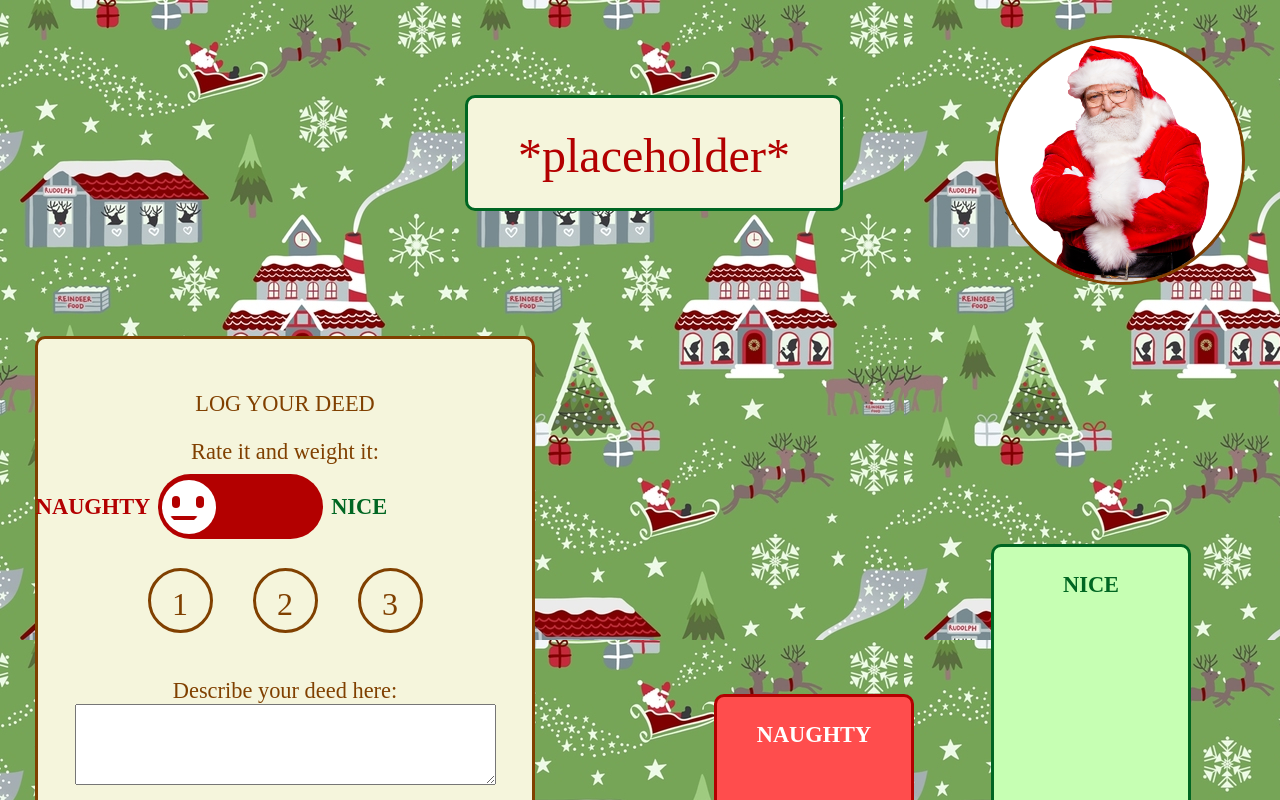
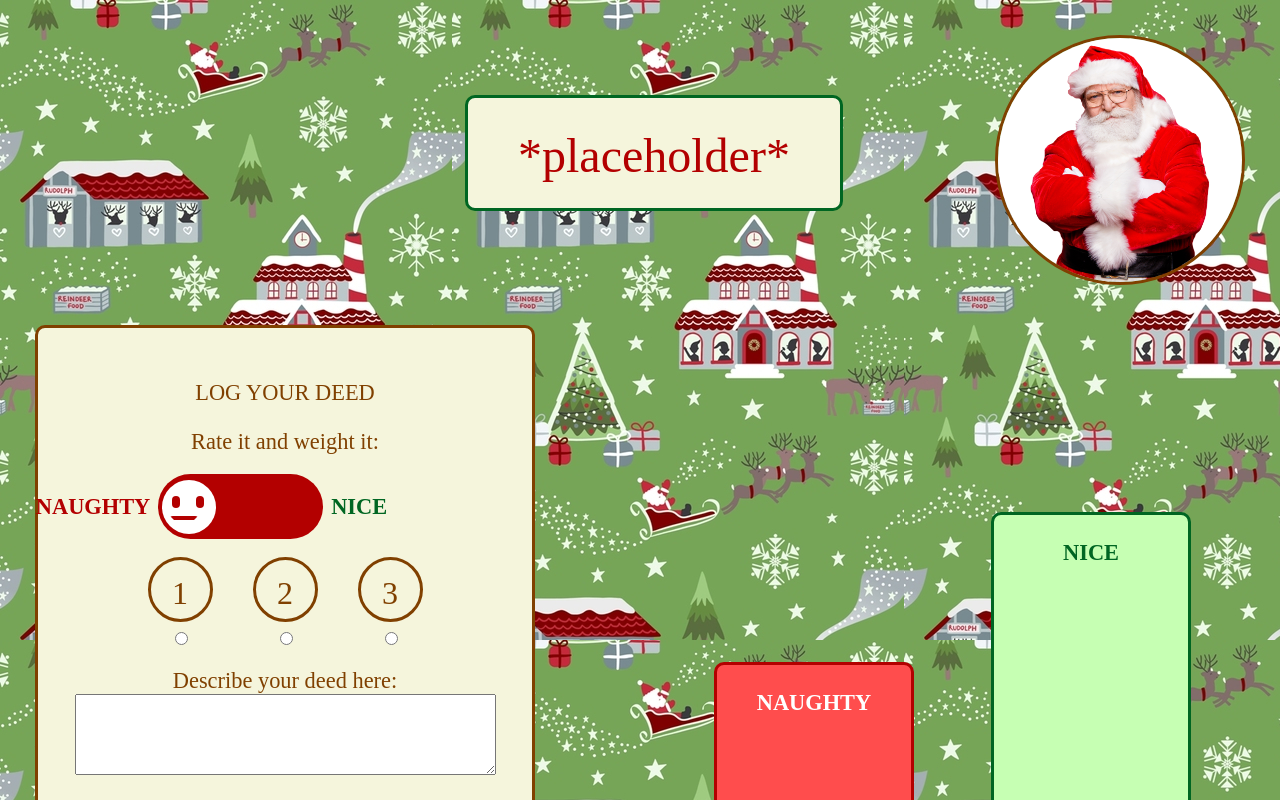
Before and after one commit to beniciovargas/santas_scorecard, a React (Create React App) app in the folder client/: page /profile in a window 1280 px wide. Shown: the top 800 px of the page. Built offline with nearby package versions, Linux system fonts and the light colour scheme; the HTML template or start-up script is replaced by a standard one.

Commit message:
methods added

```diff
--- a/client/src/App.js
+++ b/client/src/App.js
@@ -13,7 +13,7 @@ class App extends Component {
 // add newDeeds in DB ****  Beni will do
 // pt values to deeds- increment, find file with code ****
 // get deeds and add them to bottom bar render method ****
-// toggle button method, distinction of naughty or nice *****
+// toggle button method, distinction of naughty or nice ****
 
 
 state = {
--- a/client/src/components/pages/Profile/Profile.css
+++ b/client/src/components/pages/Profile/Profile.css
@@ -109,6 +109,10 @@ body {
   margin: 20px;
   padding: 15px;
 
+}
+
+.rate > input {
+  margin-top: 20px;
 }
 
 .rate:hover {
--- a/client/src/components/pages/Profile/Profile.js
+++ b/client/src/components/pages/Profile/Profile.js
@@ -64,26 +64,26 @@ class Profile extends Component {
 
                 <div className="row1">
                     <div className="name">*placeholder*</div>
-                    <img className="santa" src = { santa } />
+                    <img className="santa" src={santa} />
                 </div>
 
                 <div className="row2">
                 </div>
 
                 <div className="deeds">
-                    <div className="cardDeeds">
+                    <form className="cardDeeds" onSubmit={this.onSubmitDeed}>
 
                         <div className="title">
-                            <p style={{fontweight: "bold"}}>LOG YOUR DEED</p>
+                            <p style={{ fontweight: "bold" }}>LOG YOUR DEED</p>
                             <p>Rate it and weight it:</p>
                         </div>
 
                         <div className="normal-container">
                             <div className="smile-rating-container">
                                 <div className="smile-rating-toggle-container">
-                                    <form className="submit-rating">
-                                        <input id="meh" name="satisfaction" type="radio" />
-                                        <input id="fun" name="satisfaction" type="radio" />
+                                    <div className="submit-rating">
+                                        <input id="meh" name="satisfaction" type="radio" value="naughty" />
+                                        <input id="fun" name="satisfaction" type="radio" value="nice" />
                                         <label for="meh" className="rating-label rating-label-naughty">NAUGHTY</label>
                                         <div className="smile-rating-toggle"></div>
 
@@ -94,27 +94,42 @@ class Profile extends Component {
 
                                         <div className="toggle-rating-pill"></div>
                                         <label for="fun" className="rating-label rating-label-nice">NICE</label>
-                                    </form>
+                                    </div>
                                 </div>
                             </div>
                         </div>
 
                         <div className="rating">
-                            <div className="rate">1</div>
-                            <div className="rate">2</div>
-                            <div className="rate">3</div>
-                        </div>
+                        <label className="rate">
+                        1
+                            <input type="radio" name="rate" value="1" />
+                                 </label>
+
+
+                        <label className="rate">
+                            2
+                            <input type="radio" name="rate" value="2" />
+                            </label>
+
+
+                        <label className="rate">
+                            3
+                            <input type="radio" name="rate" value="3" />
+                                </label>
+
+                                </div>
+
 
                         <span>
-                            <form className="title" style={{margin:"0 px"}}>
+                            <div className="title" style={{ margin: "0 px" }}>
                                 Describe your deed here:<br />
                                 <textarea id="description" name="description" rows="5" cols="50"></textarea>
-                            </form>
+                            </div>
                         </span>
 
-                        <div className="submit">Submit</div>
+                        <button className="submit">Submit</button>
 
-                    </div>
+                    </form>
                 </div>
 
                 <div className="chart">
@@ -126,7 +141,7 @@ class Profile extends Component {
 
                 <div className="row3">
                     <div className="cardList">
-                        <div className="title" style={{fontweight:"bold"}}>LIST OF DEEDS</div>
+                        <div className="title" style={{ fontweight: "bold" }}>LIST OF DEEDS</div>
                     </div>
                 </div>
 
```
Also changed, not shown: client/src/components/DeedBar/DeedBar.js (+40 -6 lines).
